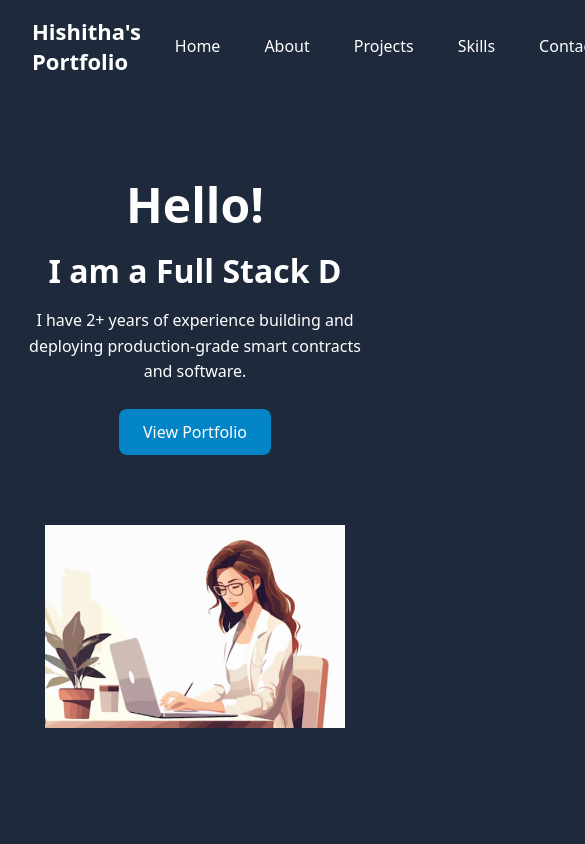
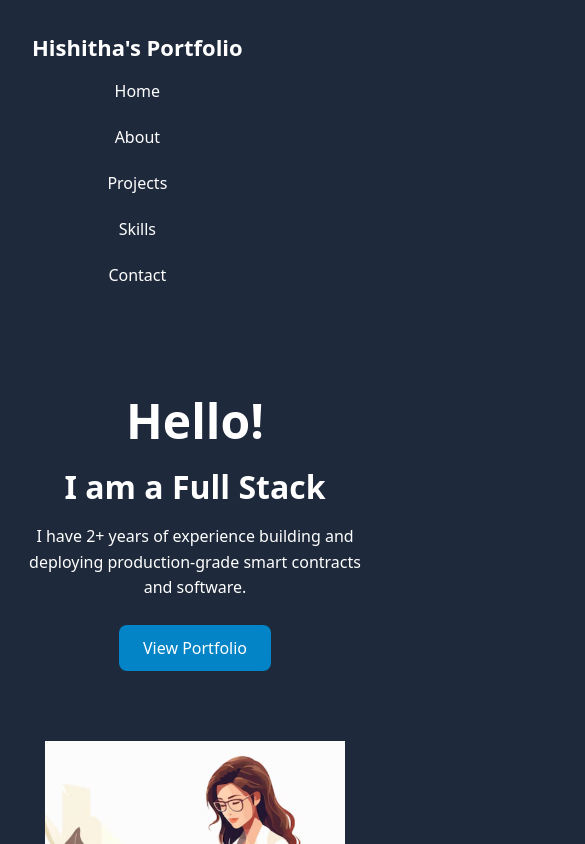
Before and after one commit to Hishitharachuri/HishithaPortfolio, a React app: page / in a window 390 px wide. Shown: the top 844 px of the page, 585 px wide, since content can reach past the window. Built offline with nearby package versions, Linux system fonts and the light colour scheme; the HTML template or start-up script is replaced by a standard one.

Commit message:
Portfolio style changes

```diff
--- a/src/App.css
+++ b/src/App.css
@@ -56,6 +56,18 @@ body {
   background-color: #0284c7;
 }
 
+@media (max-width: 768px) {
+  .navbar {
+    flex-direction: column;     /* stack brand + links vertically */
+    align-items: flex-start;    /* align to the left */
+  }
+
+  .nav-list {
+    flex-direction: column;     /* stack links vertically */
+    gap: 12px;
+    margin-top: 16px;
+  }
+}
 
 .hero-section {
   padding: 80px 0;
```
